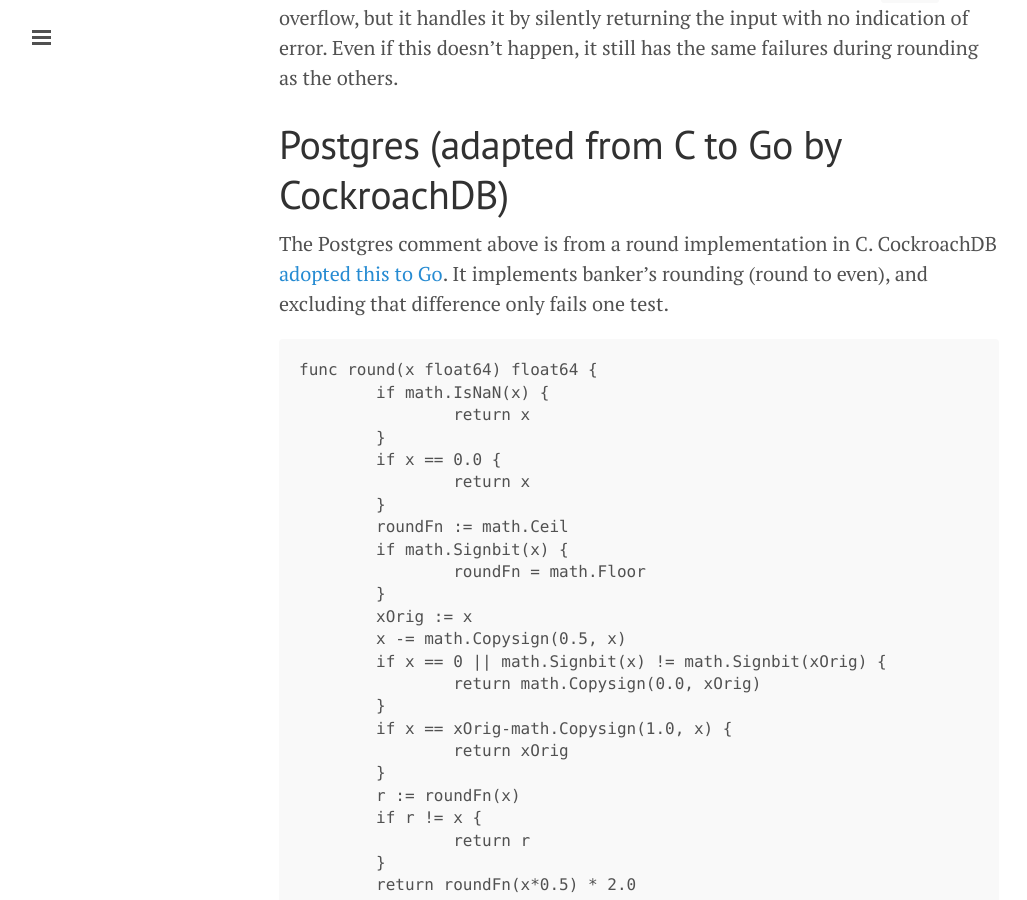
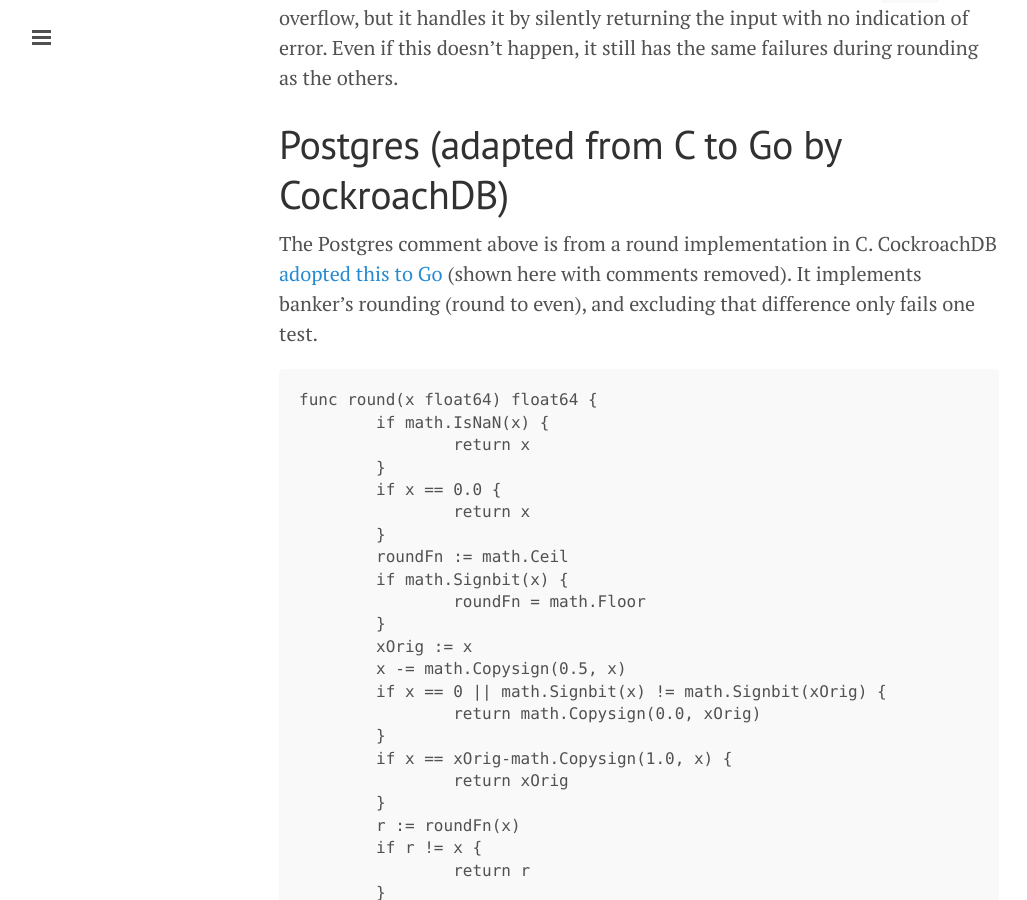
Before and after one commit to mjibson/mjibson.github.io, a Jekyll site: the page built from _posts/2017-07-01-rounding.md, in a window 1280 px wide and 900 px high, scrolled down 6750 px. Shown: the whole window, without its empty margins (1-1028 px from the left). Built offline with Jekyll 4.4.1, drawn with Linux system fonts in a browser that asks for light colours.

Commit message:
Update 2017-07-01-rounding.md

````diff
--- a/_posts/2017-07-01-rounding.md
+++ b/_posts/2017-07-01-rounding.md
@@ -219,7 +219,7 @@ See the highlighted line. This function detects when multiplying by `10^N` will
 
 # Postgres (adapted from C to Go by CockroachDB)
 
-The Postgres comment above is from a round implementation in C. CockroachDB [adopted this to Go](https://github.com/cockroachdb/cockroach/blob/cdfc68af81c962831033098551de3846e409cec1/pkg/sql/parser/builtins.go#L2320, shown here with comments removed). It implements banker's rounding (round to even), and excluding that difference only fails one test.
+The Postgres comment above is from a round implementation in C. CockroachDB [adopted this to Go](https://github.com/cockroachdb/cockroach/blob/cdfc68af81c962831033098551de3846e409cec1/pkg/sql/parser/builtins.go#L2320) (shown here with comments removed). It implements banker's rounding (round to even), and excluding that difference only fails one test.
 
 ```
 func round(x float64) float64 {
````
